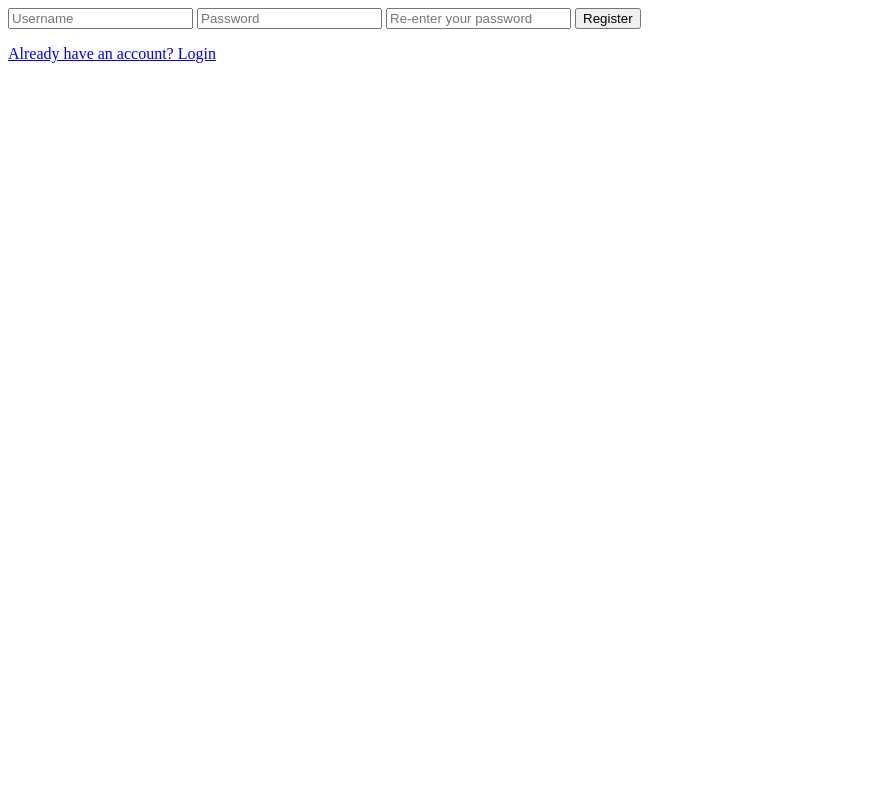
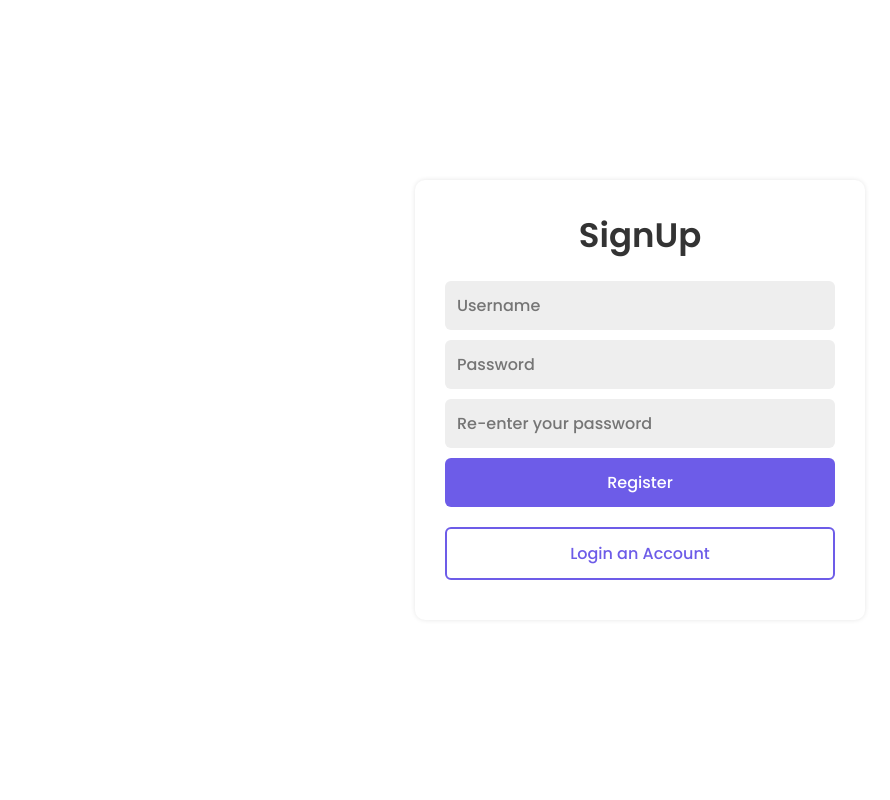
Before and after one commit to DavonGT/CSD-Student-IMS, a Django app: page /register/ in a window 1280 px wide. Shown: the whole page, without its empty margins (0-890 px from the left). Run offline with Django 5.2, Linux system fonts and the light colour scheme.

Commit message:
Added a UI Added a UI Added a UI

```diff
--- /dev/null
+++ b/core/static/core/css/login_signup.css
@@ -0,0 +1,133 @@
+@import url('https://fonts.googleapis.com/css2?family=Poppins:wght@500;600&display=swap');
+
+
+:root {
+    --primary-color: #fcfaff;
+    --secondary-color: #6d5ce8;
+    --hover-color: #796fe5;
+    --accent-color: #4f459a;
+    --line-color: #42434a;
+    --text-color: #fcfaff;
+    --secondary-text-color: #fcfaff;
+    --third-color: #8868e7;
+    --fourth-color: #ff6899;
+}
+
+
+* {
+    margin: 0;
+    padding: 0;
+    box-sizing: border-box;
+    font-family: "Poppins", serif;
+}
+
+body {
+    overflow: hidden;
+    display: flex;
+    align-items: center;
+    justify-content: center;
+    min-height: 100vh;
+    background-color: linear-gradient(to right, #e2e2e2, #c9d6f8);
+    color: #333;
+    font-size: 16px;
+}
+
+.container {
+    margin: 0 15px;
+}
+
+
+/* Contains the login form */
+.login-form-box {
+    width: 100%;
+    max-width: 450px;
+    padding: 30px;
+    border-radius: 10px;
+    background-color: #fff;
+    box-shadow: 0 0 5px rgba(0, 0, 0, 0.1);
+}
+
+/* Contains the sig up form */
+.signup-form-box {
+    width: 100%;
+    max-width: 450px;
+    padding: 30px;
+    border-radius: 10px;
+    background-color: #fff;
+    box-shadow: 0 0 5px rgba(0, 0, 0, 0.1);
+}
+
+.login-form-box h1,
+.signup-form-box h1 {
+    font-size: 34px;
+    text-align: center;
+    color: #333;
+    margin-bottom: 20px;
+}
+
+/* Input design */
+.input-field input {
+    width: 100%;
+    padding: 12px;
+    background: #eee;
+    border-radius: 6px;
+    border: none;
+    outline: none;
+    font-size: 16px;
+    color: #333;
+    margin-bottom: 10px;
+}
+
+/* log in button */
+.login-form-box .login-btn,
+.signup-form-box .login-btn {
+    width: 100%;
+    padding: 12px;
+    background: var(--secondary-color);
+    border-radius: 6px;
+    border: none;
+    cursor: #fff;
+    font-size: 16px;
+    color: #fff;
+    margin-bottom: 20px;
+    transition: 0.5s;
+}
+
+/* Log in hover effect */
+.login-btn:hover {
+    background-color: var(--secondary-color);
+    cursor: pointer;
+    transition: color 0.3s ease, background 0.3s ease;
+    box-shadow: 0 0 5px rgb(0, 0, 0);
+}
+
+/* Create button */
+.create-acc-btn {
+    width: 100%;
+    padding: 12px;
+    background: #fff;
+    border: 2px solid var(--secondary-color);
+    border-radius: 6px;
+    cursor: #fff;
+    font-size: 16px;
+    color: var(--secondary-color);
+    font-weight: 500;
+    margin-bottom: 10px;
+    transition: 0.5s;
+}
+
+/* Hover effect */
+.create-acc-btn:hover {
+    background-color: #f3f3f3;
+    color:  var(--secondary-color);
+    cursor: pointer;
+    transition: color 0.3s ease, background 0.3s ease;
+    box-shadow: 0 0 5px rgb(0, 0, 0);
+}
+
+@media (max-width: 850px) {
+    .login-form-box,
+    .signup-form-box {
+        box-shadow: none;
+    }
+}
--- a/core/templates/core/register.html
+++ b/core/templates/core/register.html
@@ -1,8 +1,30 @@
-<form method="POST">
-  {% csrf_token %}
-  <input type="text" name="username" placeholder="Username" required>
-  <input type="password" name="password" placeholder="Password" required>
-	<input type="password" name="password1" placeholder="Re-enter your password" required>
-  <button type="submit">Register</button>
-</form>
-<a href="{% url 'login' %}">Already have an account? Login</a>
+<!DOCTYPE html>
+<html lang="en">
+<head>
+  <meta charset="UTF-8">
+  <meta name="viewport" content="width=device-width, initial-scale=1.0">
+  <title>Document</title>
+
+  {% load static %}
+  <link rel="stylesheet" href="{% static 'core/css/login_signup.css' %}">
+</head>
+<body>
+
+  <div class="container">
+    <form class="signup-form-box" method="POST">
+      <h1>SignUp</h1>
+      {% csrf_token %}
+
+      <div class="input-field">
+        <input type="text" name="username" placeholder="Username" required>
+        <input type="password" name="password" placeholder="Password" required>
+        <input type="password" name="password1" placeholder="Re-enter your password" required>
+      </div>
+
+      <button class="login-btn" type="submit">Register</button>
+      <button class="create-acc-btn" onclick="window.location.href='{% url 'login' %}'">Login an Account</button>
+    </form>
+  </div>
+
+</body>
+</html>
```
Also changed, not shown: core/templates/core/login.html (+30 -7 lines).
